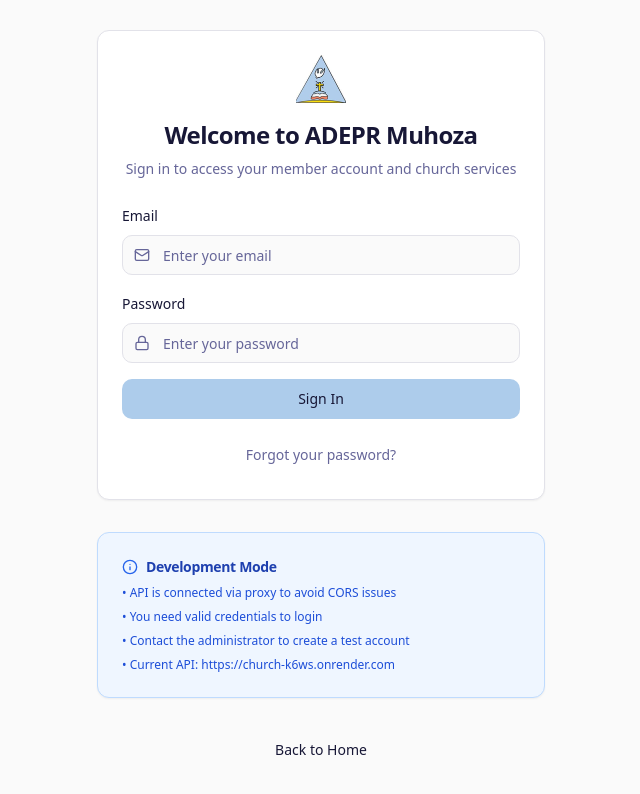
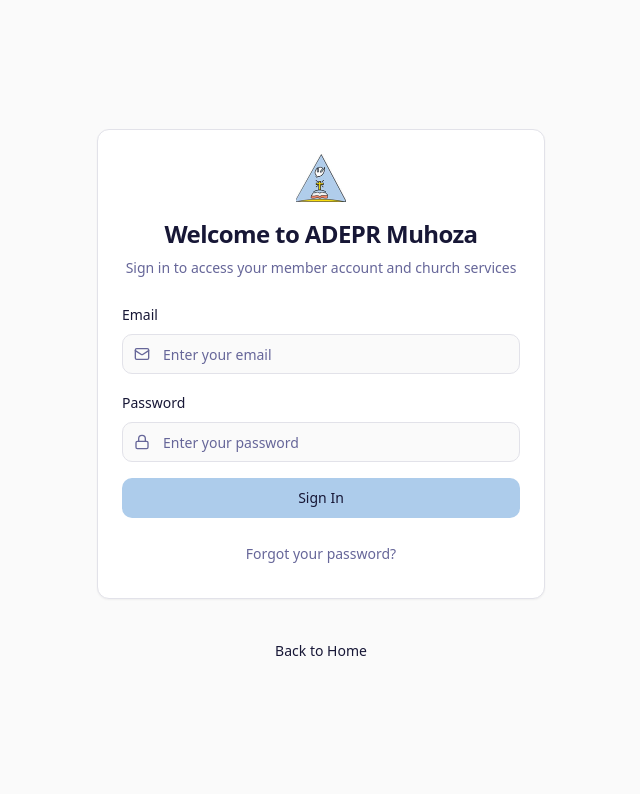
Before and after one commit to Mbaduko/adepr-kamuhoza-mms, a React (Vite) app: page /login in a window 1280 px wide. Shown: the top 794 px of the page, without its empty margins (319-959 px from the left). Built offline with nearby package versions, Linux system fonts and the light colour scheme.

Commit message:
feat: avoided proxy requesting

```diff
--- a/src/config/api.ts
+++ b/src/config/api.ts
@@ -2,20 +2,20 @@
 // Environment variables should be set in .env file
 
 export const API_CONFIG = {
-  BASE_URL: import.meta.env.DEV
-    ? '/api' // Use proxy during development
-    : import.meta.env.VITE_API_BASE_URL,
+  BASE_URL: import.meta.env.VITE_API_BASE_URL || window.location.origin,
   TIMEOUT: 30000, // 30 seconds
   RETRY_ATTEMPTS: 3,
 } as const;
 
-// Environment check
+// Environment check (only fail in production if missing)
 if (!import.meta.env.VITE_API_BASE_URL && !import.meta.env.DEV) {
-  console.error('VITE_API_BASE_URL is not set in production environment. Please check your .env file.');
-  throw new Error('VITE_API_BASE_URL environment variable is required in production');
+  console.error(
+    "VITE_API_BASE_URL is not set in production environment. Please check your .env file."
+  );
+  throw new Error("VITE_API_BASE_URL environment variable is required in production");
 }
 
 // Log the API configuration in development
 if (import.meta.env.DEV) {
-  console.log('API Configuration:', API_CONFIG);
+  console.log("API Configuration:", API_CONFIG);
 }
--- a/src/pages/Login.tsx
+++ b/src/pages/Login.tsx
@@ -136,26 +136,6 @@
           </CardContent>
         </Card>
 
-        {/* Development Info */}
-        {import.meta.env.DEV && (
-          <Card className="border-blue-200 bg-blue-50">
-            <CardHeader className="pb-2">
-              <div className="flex items-center gap-2">
-                <Info className="h-4 w-4 text-blue-600" />
-                <CardTitle className="text-sm text-blue-800">Development Mode</CardTitle>
-              </div>
-            </CardHeader>
-            <CardContent>
-              <div className="text-xs text-blue-700 space-y-2">
-                <p>• API is connected via proxy to avoid CORS issues</p>
-                <p>• You need valid credentials to login</p>
-                <p>• Contact the administrator to create a test account</p>
-                <p>• Current API: {import.meta.env.VITE_API_BASE_URL || 'https://church-k6ws.onrender.com'}</p>
-              </div>
-            </CardContent>
-          </Card>
-        )}
-
         {/* Back to Home */}
         <div className="text-center">
           <Button
--- a/vite.config.ts
+++ b/vite.config.ts
@@ -1,9 +1,11 @@
-import { defineConfig } from "vite";
+import { defineConfig, loadEnv } from "vite";
 import react from "@vitejs/plugin-react-swc";
 import path from "path";
 
-// https://vitejs.dev/config/
-export default defineConfig({
+export default defineConfig(({ mode }) => {
+  const env = loadEnv(mode, process.cwd(), "");
+
+  return {
     plugins: [react()],
     resolve: {
       alias: {
@@ -12,14 +14,7 @@
     },
     server: {
       host: "::",
-    port: 8080,
-    proxy: {
-      '/api': {
-        target: process.env.VITE_API_BASE_URL || 'https://church-k6ws.onrender.com',
-        changeOrigin: true,
-        rewrite: (path) => path.replace(/^\/api/, ''),
-        secure: true,
-      }
-    }
+      port: 8080
     },
+  };
 });
```
Lines whose indentation alone changed are shown as unchanged.
